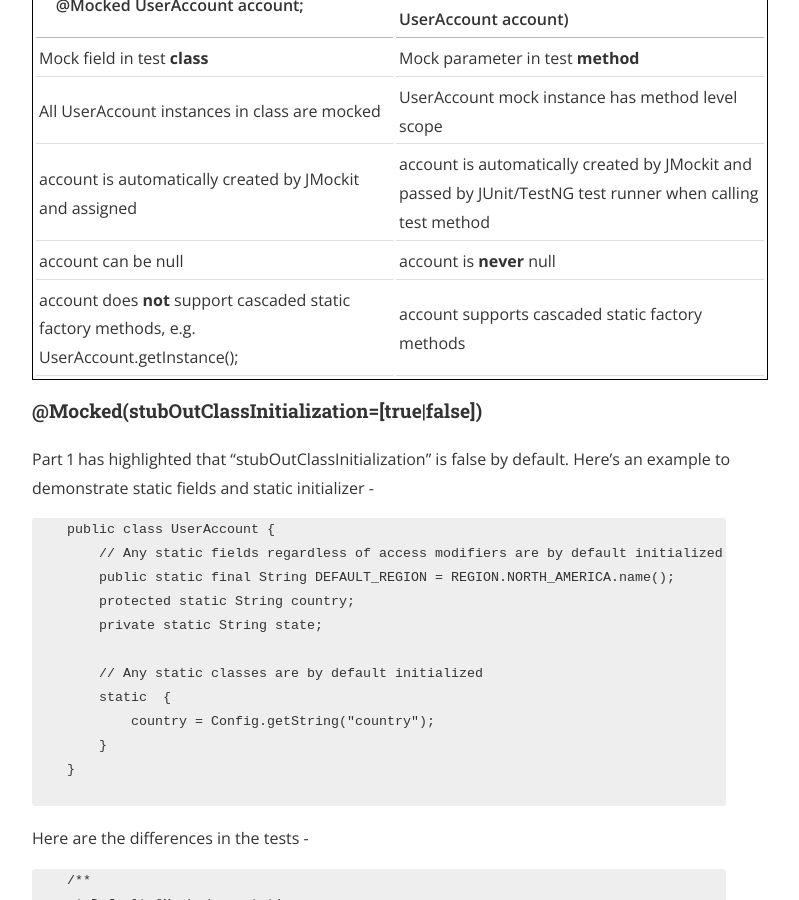
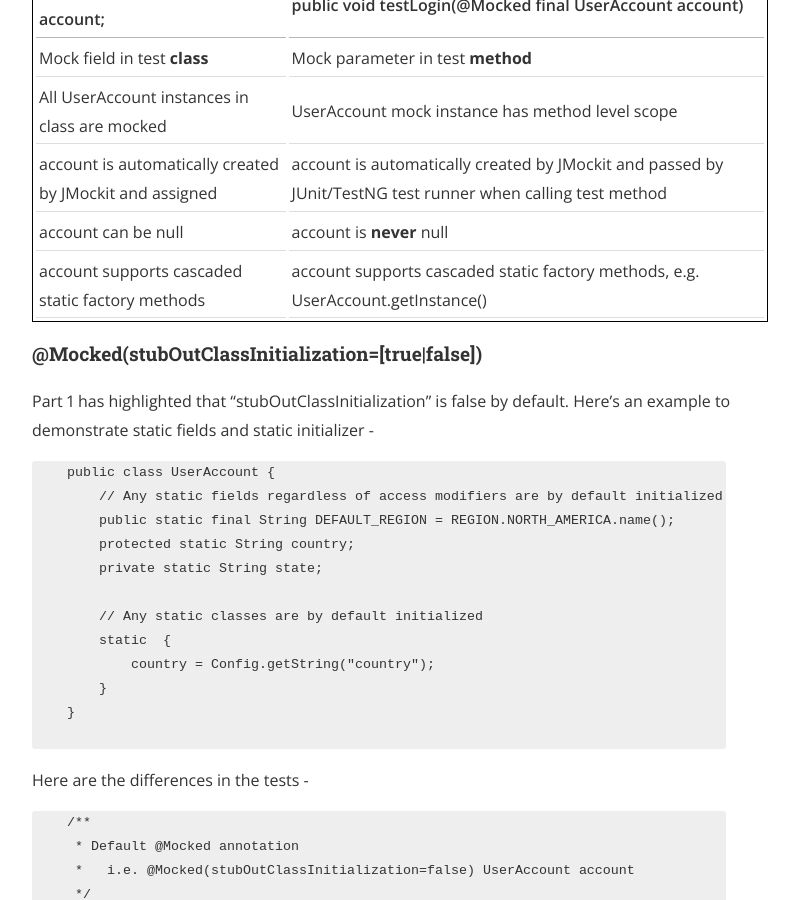
Before and after one commit to eing/eing.github.io, a Jekyll site: the page built from _posts/2015-12-15-Unit-Testing-With-JMockit-Part2.markdown, in a window 1280 px wide and 900 px high, scrolled down 3316 px. Shown: the whole window, without its empty margins (240-1039 px from the left). Built offline with Jekyll 4.4.1, drawn with Linux system fonts in a browser that asks for light colours; nearby versions of some CDN libraries; comment, search, counter and statistics services are not loaded; a style sheet for code colours, icons or effects is not loaded.

Commit message:
update with Rogerio's feedback from JMockit user group

```diff
--- a/_posts/2015-12-15-Unit-Testing-With-JMockit-Part2.markdown
+++ b/_posts/2015-12-15-Unit-Testing-With-JMockit-Part2.markdown
@@ -113,7 +113,7 @@ This is also another common question. Should I mock a field in class or method l
 | All UserAccount instances in class are mocked | UserAccount mock instance has method level scope |
 | account is automatically created by JMockit and assigned | account is automatically created by JMockit and passed by JUnit/TestNG test runner when calling test method|
 | account can be null | account is <b>never</b> null|
-| account does <b>not</b> support cascaded static factory methods, e.g. UserAccount.getInstance();| account supports cascaded static factory methods |
+| account supports cascaded static factory methods| account supports cascaded static factory methods, e.g. UserAccount.getInstance() |
 
 <h4>@Mocked(stubOutClassInitialization=[true|false])</h4>
 Part 1 has highlighted that "stubOutClassInitialization" is false by default. Here's an example to demonstrate static fields and static initializer -
```
